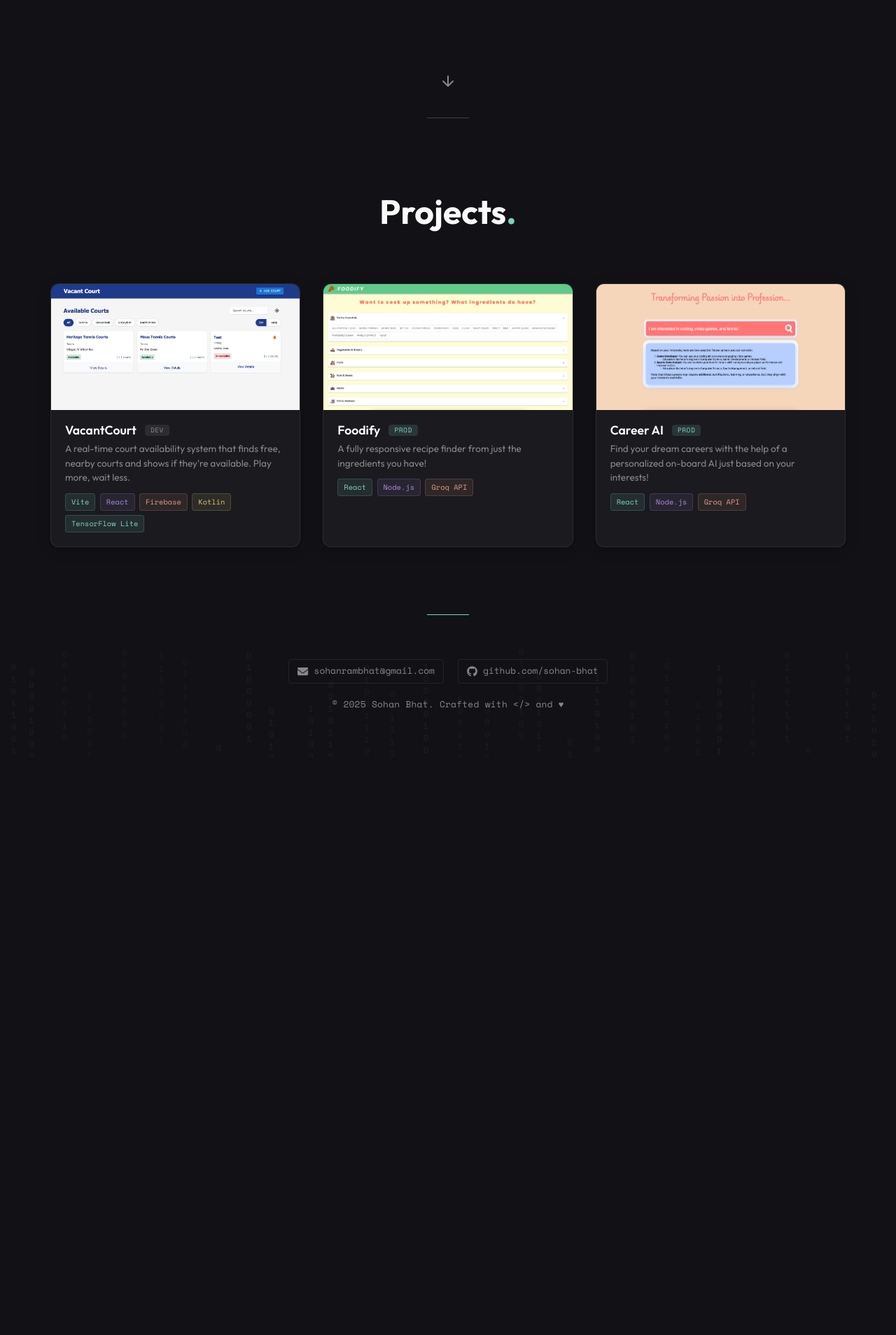
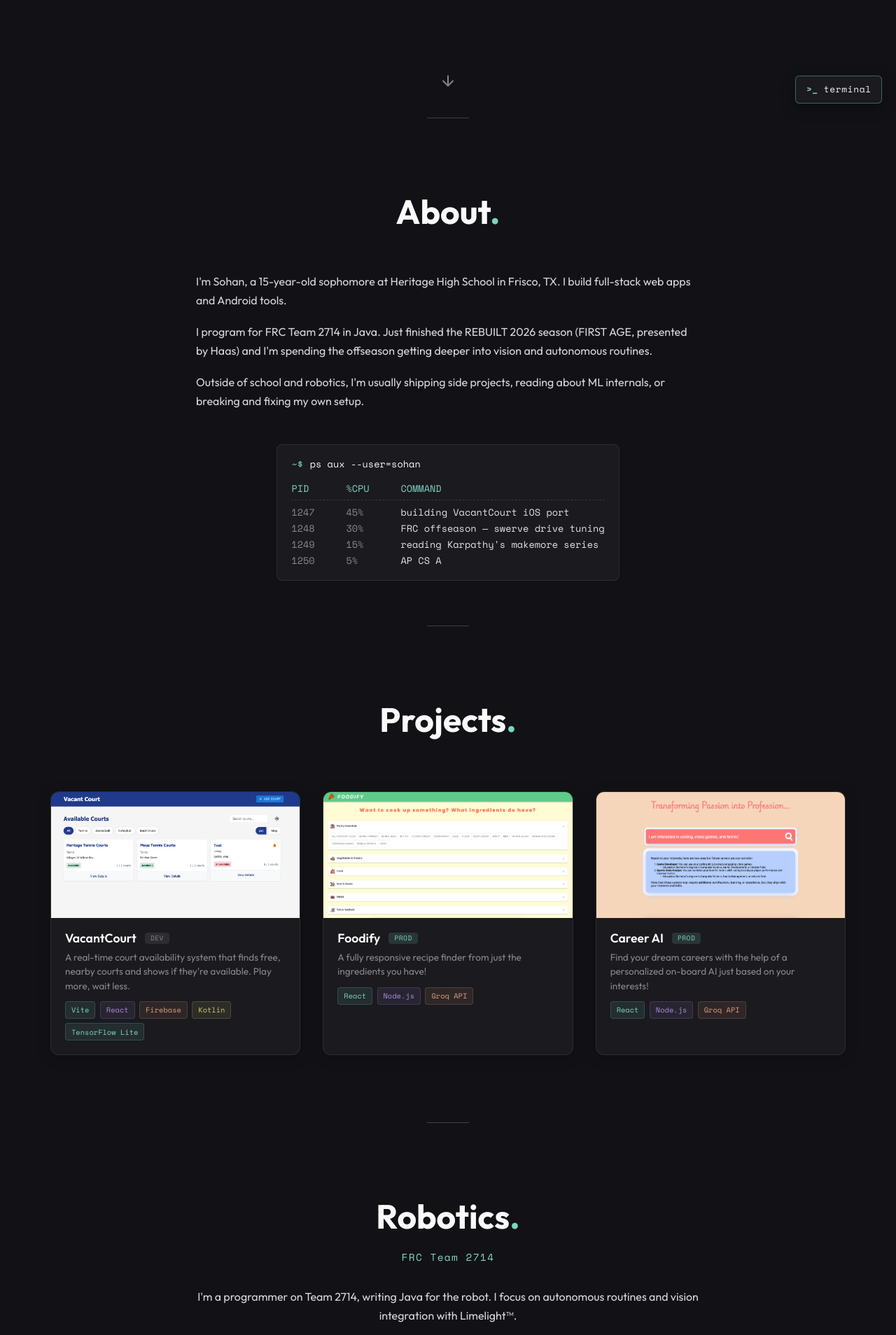
Before and after one commit to sohan-bhat/Portfolio, a React (Create React App) app: page / in a window 1280 px wide. Shown: the part 632-2540 px from the top of the page at 70% size. Before the commit the page ends 1714 px from the top, so only its background shows below. Built offline with nearby package versions, Linux system fonts and the light colour scheme.

Commit message:
Wire About, Robotics, and floating terminal into App

```diff
--- a/src/App.js
+++ b/src/App.js
@@ -1,8 +1,11 @@
 import React, { useState, useEffect } from 'react';
 import { BrowserRouter as Router } from 'react-router-dom';
 import Header from './components/Header';
+import About from './components/About';
 import Projects from './components/Projects';
+import Robotics from './components/Robotics';
 import Footer from './components/Footer';
+import FloatingTerminal from './components/FloatingTerminal';
 import './styles/App.css'
 
 function App() {
@@ -27,8 +30,11 @@ function App() {
     <Router>
         <div className='App'>
             <Header onAnimationComplete={handleAnimationComplete} />
+            <About />
             <Projects />
+            <Robotics />
             <Footer />
+            <FloatingTerminal isVisible={animationComplete} />
         </div>
     </Router>
   );
```
